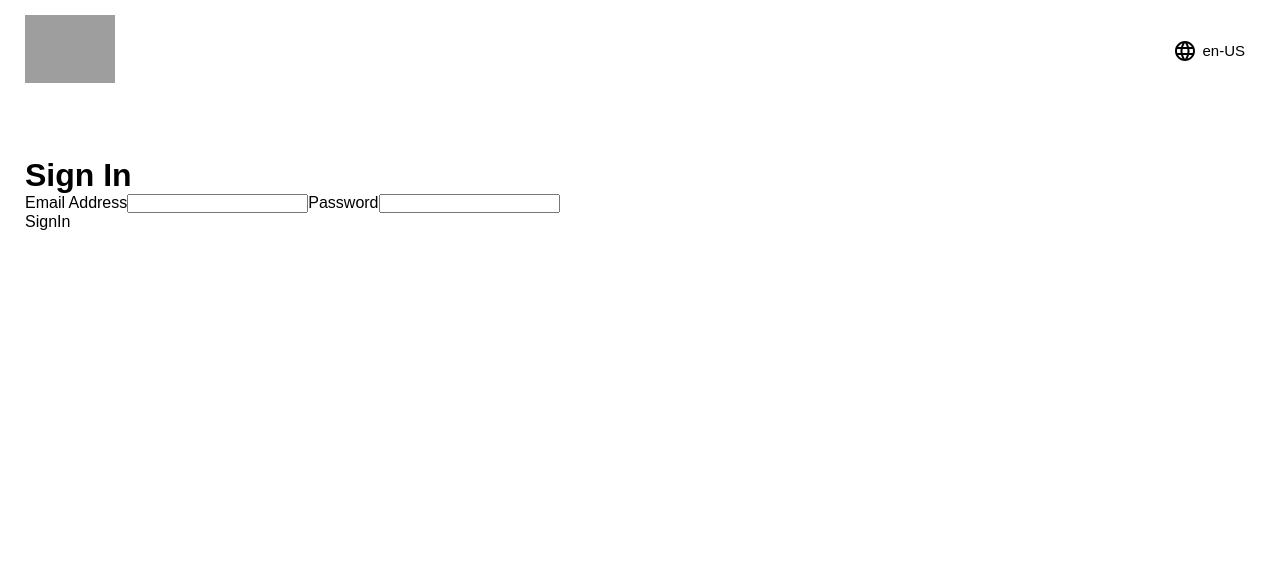
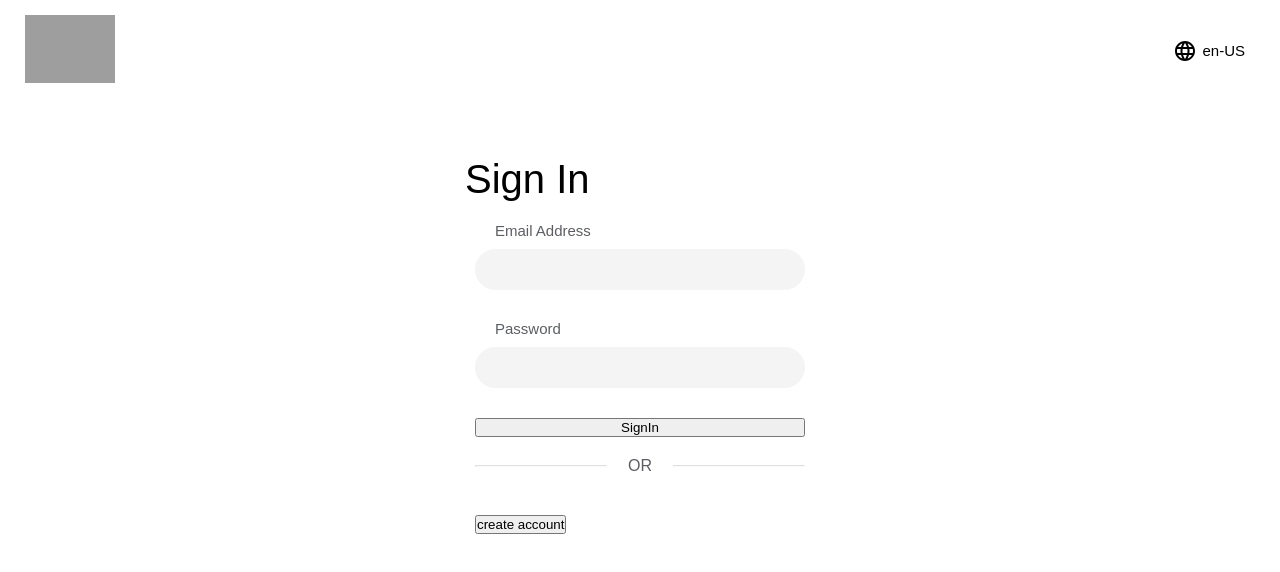
Before and after one commit to arkalal/ReactJS-Tesla-Clone-Project, a React (Create React App) app: page /login in a window 1280 px wide. Shown: the top 572 px of the page. Built offline with nearby package versions, Linux system fonts and the light colour scheme; grey boxes are pictures that could not be loaded.

Commit message:
Finishing up the login page

```diff
--- a/src/login/ButtonPrimary.js
+++ b/src/login/ButtonPrimary.js
@@ -2,9 +2,9 @@ import React from 'react';
 import './ButtonPrimary.css'
 
 const ButtonPrimary = ({ name, type, onClick }) => {
-    return <div className='buttonPrimary' onClick={onClick} type={type}>
+    return <button className='buttonPrimary' onClick={onClick} type={type}>
         {name}
-    </div>;
+    </button>;
 };
 
 export default ButtonPrimary;
--- /dev/null
+++ b/src/login/ButtonSecondary.js
@@ -0,0 +1,10 @@
+import React from 'react';
+import './ButtonSecondary.css'
+
+const ButtonSecondary = ({ name, type, onClick }) => {
+    return <button className='buttonSecondary'>
+        {name}
+    </button>;
+};
+
+export default ButtonSecondary;
--- a/src/login/Login.css
+++ b/src/login/Login.css
@@ -38,3 +38,65 @@
 .login-language span{
     font-weight: 500;
 }
+
+.login-info{
+    display: flex;
+    flex-direction: column;
+    gap: 20px;
+    min-width: 330px;
+    margin-left: auto;
+    margin-right: auto;
+}
+
+.login-info h1{
+    font-size: 40px;
+    font-weight: 500;
+    margin-left: -10px;
+}
+
+.login-form{
+    display: flex;
+    flex-direction: column;
+}
+
+.login-form label{
+    color: #5c5e62;
+    font-weight: 500;
+    font-size: 15px;
+    padding-left: 20px;
+    margin-bottom: 10px;
+}
+
+.login-form input{
+    margin-bottom: 30px;
+    background-color: #f4f4f4;
+    border: 1px solid #f4f4f4;
+    outline: none;
+    border-radius: 50px;
+    padding: 12px 20px;
+    color: #393c41;
+    font-weight: 600;
+}
+
+.login-form input:focus{
+    border: 1px solid #d6d6d6;
+    transition: all .2s;
+}
+
+.login-divider{
+    display: flex;
+    justify-content: space-between;
+    margin-bottom: 20px;
+    align-items: center;
+}
+
+.login-divider hr{
+    width: 40%;
+    height: 0;
+    opacity: .3;
+}
+
+.login-divider span{
+    font-weight: 500;
+    color: #5c5e62;
+}
--- a/src/login/Login.js
+++ b/src/login/Login.js
@@ -3,6 +3,7 @@ import { Link } from 'react-router-dom';
 import './Login.css'
 import LanguageOutlinedIcon from '@mui/icons-material/LanguageOutlined';
 import ButtonPrimary from './ButtonPrimary';
+import ButtonSecondary from './ButtonSecondary';
 
 const Login = () => {
 
@@ -38,6 +39,14 @@ const Login = () => {
 
                 <ButtonPrimary name='SignIn' type='submit' onClick={signIn}></ButtonPrimary>
             </form>
+
+            <div className="login-divider">
+                <hr /> <span>OR</span> <hr />
+            </div>
+
+            <Link to='/signup'>
+                <ButtonSecondary name='create account'></ButtonSecondary>
+            </Link>
         </div>
     </div>;
 };
```
Also changed, not shown: public/robots.txt (deleted), src/login/ButtonSecondary.css (added).
